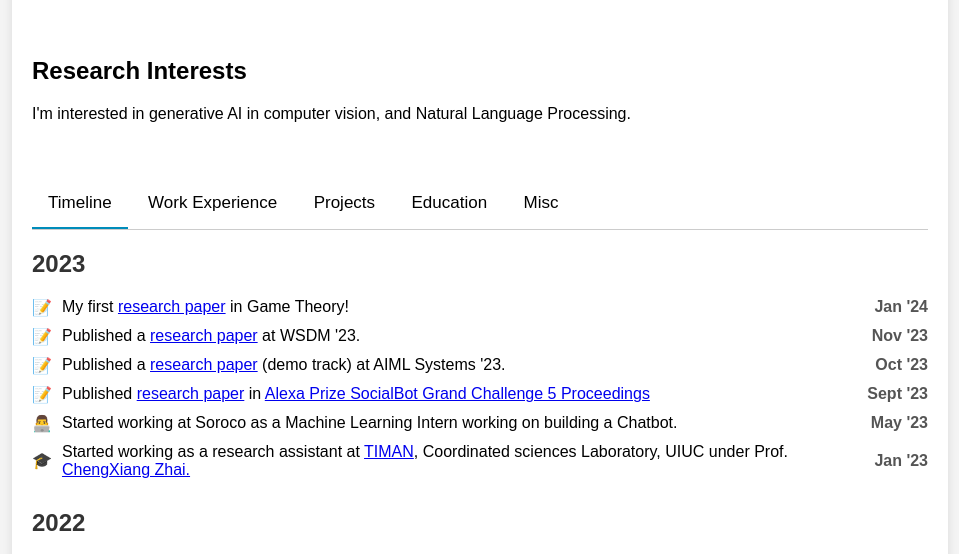
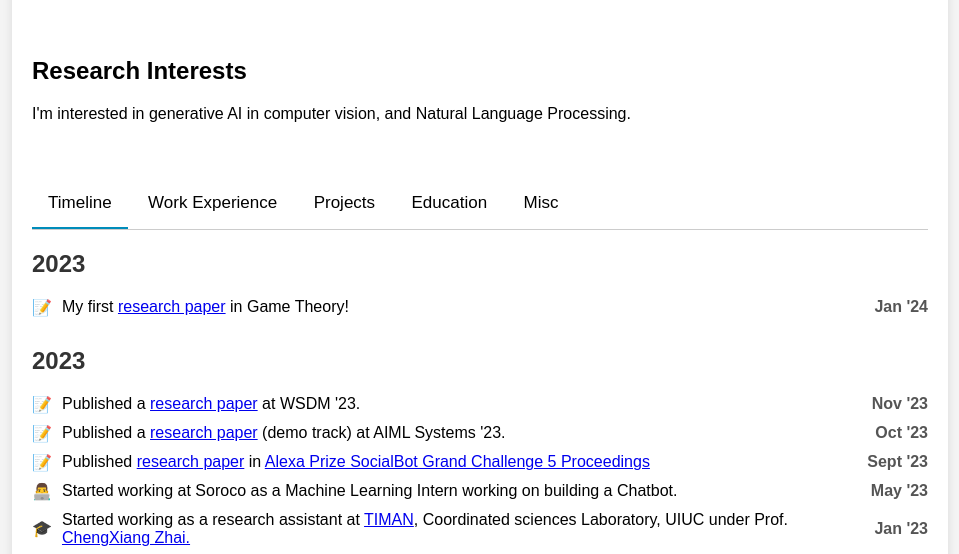
Before and after one commit to pratt3000/pratt3000.github.io, a plain HTML site: page index.html in a window 1280 px wide. Shown: the part 228-782 px from the top of the page, without its empty margins (160-1119 px from the left). Drawn offline with nearby package versions, Linux system fonts and the light colour scheme.

Commit message:
Update timeline.html

```diff
--- a/timeline.html
+++ b/timeline.html
@@ -1,6 +1,6 @@
 <!-- timeline Section -->
 
-<!-- YEAR 2023-->
+<!-- YEAR 2024-->
 <div class="year-container">
     <h2 class="year-title">2023</h2>
     <ul class="custom-list-timeline">
@@ -11,6 +11,13 @@
             </div>
             <span class="date-timeline">Jan '24</span>
         </li>
+    </ul>
+</div>
+
+<!-- YEAR 2023-->
+<div class="year-container">
+    <h2 class="year-title">2023</h2>
+    <ul class="custom-list-timeline">
         <li>
             <span class="emoji-timeline">📝</span>
             <div class="text-content">
```
